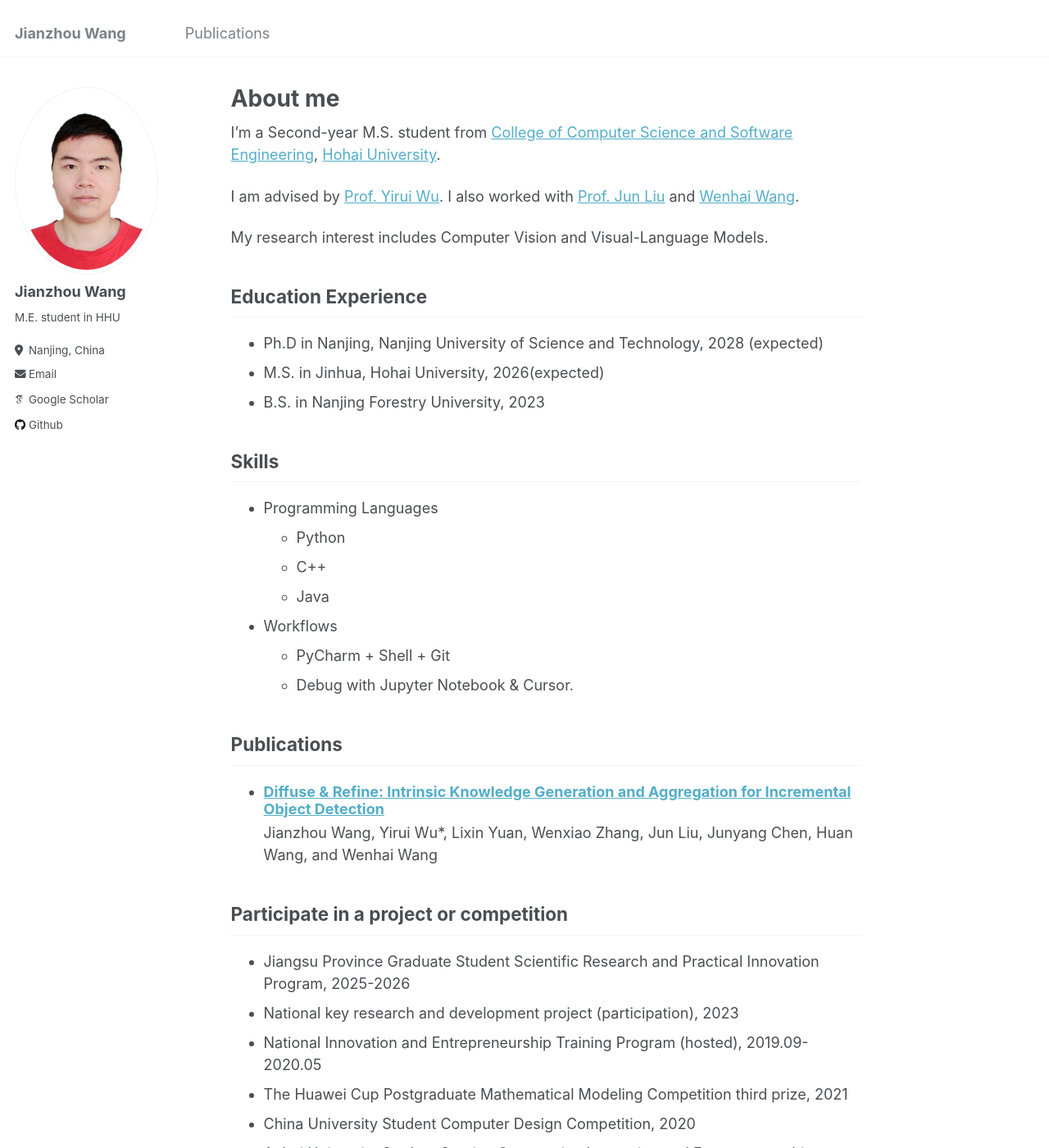
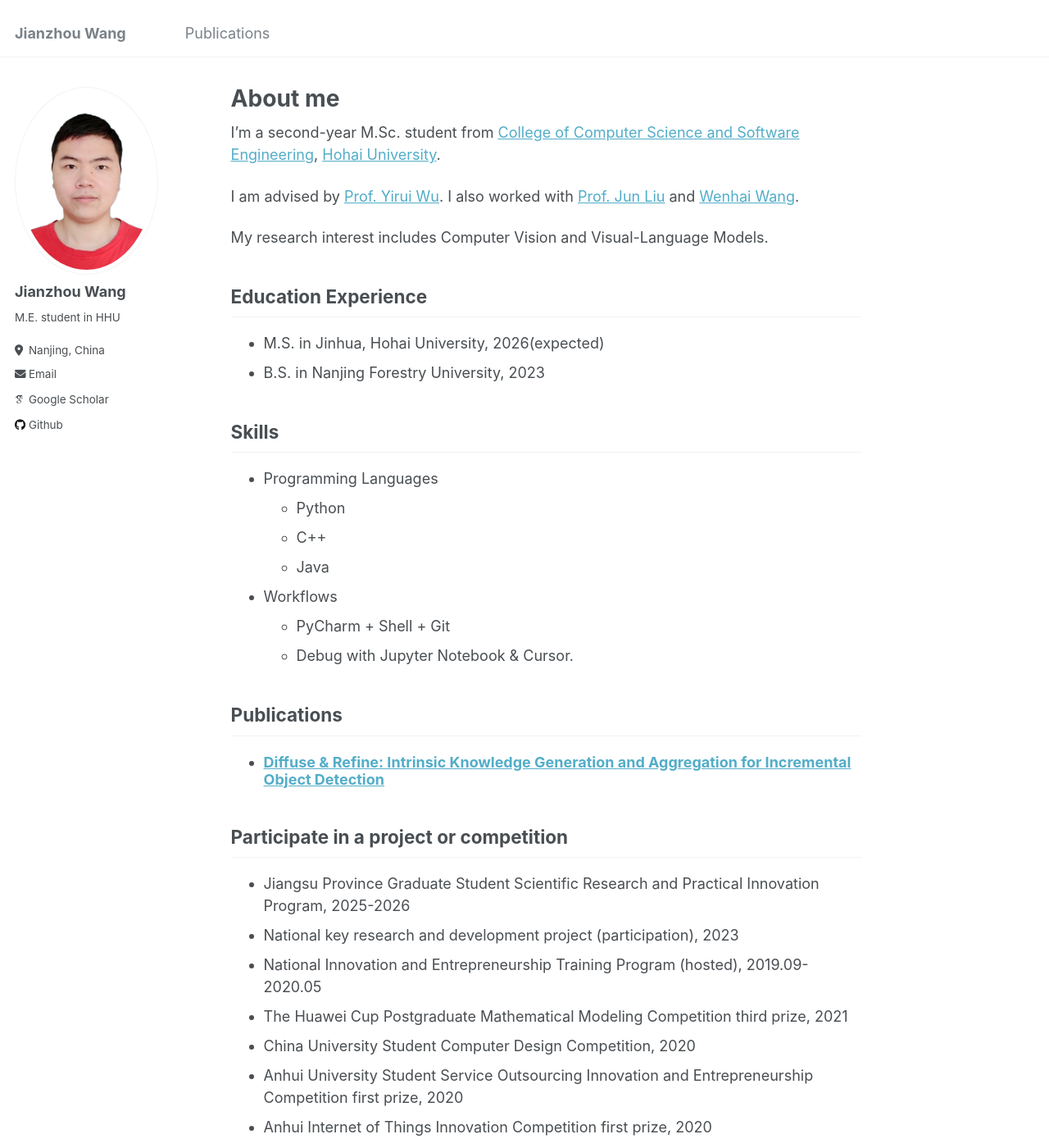
Before and after one commit to WangJiannn19132/wangjiannn19132.github.io, a Jekyll site: the page built from _pages/about.md, in a window 1280 px wide and 1400 px high. Shown: the whole window at 82% size. Built offline with Jekyll 4.4.1, drawn with Linux system fonts in a browser that asks for light colours; some web fonts are replaced.

Commit message:
Initial commit

```diff
--- a/_pages/about.md
+++ b/_pages/about.md
@@ -7,14 +7,13 @@ redirect_from:
   - /about.html
 ---
 
-I'm a Second-year M.S. student from [College of Computer Science and Software Engineering](https://cies.hhu.edu.cn/), [Hohai University](https://www.hhu.edu.cn/).
+I'm a second-year M.Sc. student from [College of Computer Science and Software Engineering](https://cies.hhu.edu.cn/), [Hohai University](https://www.hhu.edu.cn/).
 
 I am advised by [Prof. Yirui Wu](http://wuyirui.github.io/). I also worked with [Prof. Jun Liu](https://www.research.lancs.ac.uk/portal/en/people/jun-liu(e7e0b891-dad2-4d07-a070-a01abeed22ea).html) and [Wenhai Wang](https://whai362.github.io/).
 
 My research interest includes Computer Vision and Visual-Language Models.
 
 ## Education Experience
-* Ph.D in Nanjing, Nanjing University of Science and Technology, 2028 (expected)
 * M.S. in Jinhua, Hohai University, 2026(expected)
 * B.S. in Nanjing Forestry University, 2023
 
```
Also changed, not shown: _publications/2025-04-27-paper-title-number-1.md (+1 -1 lines), 1 other file.
